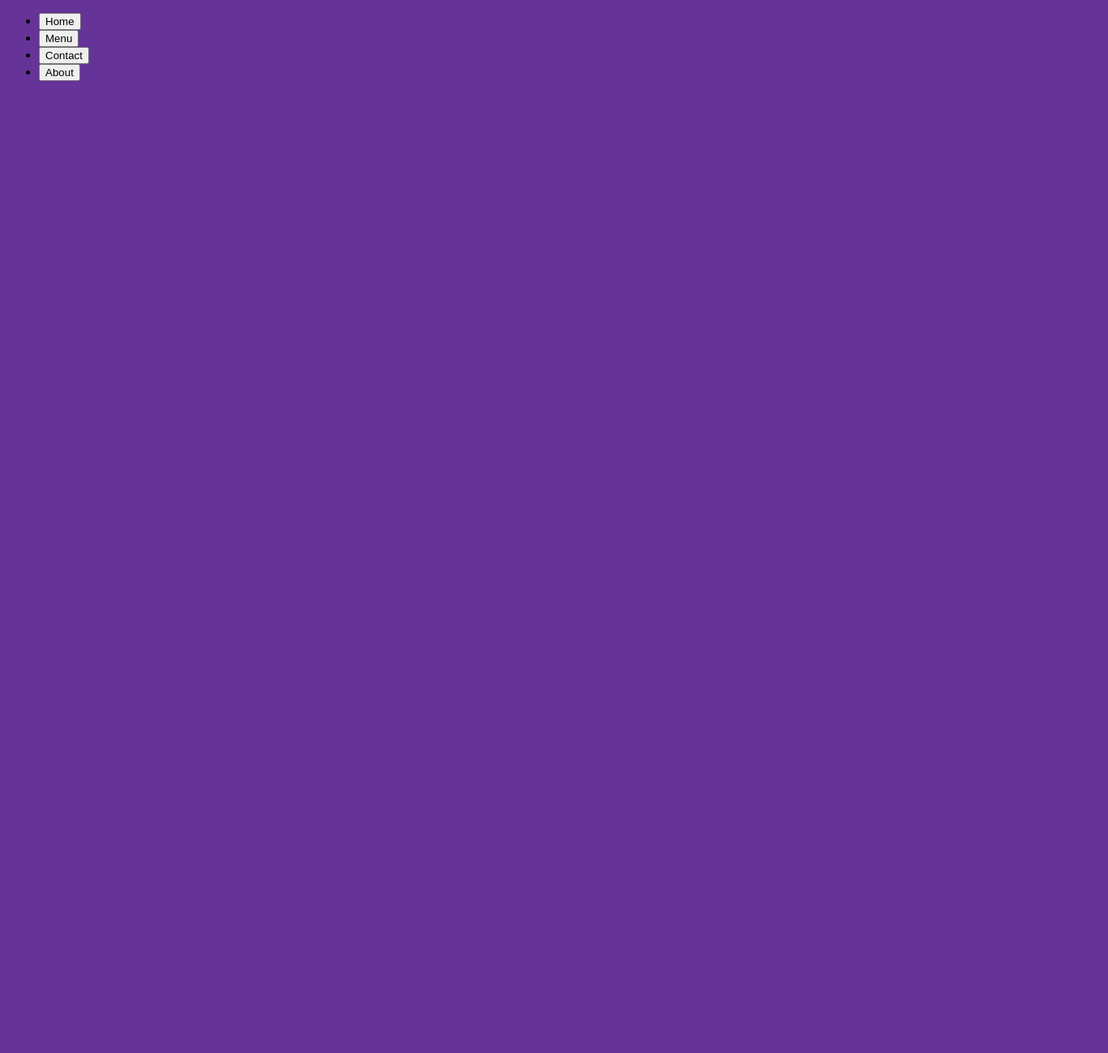
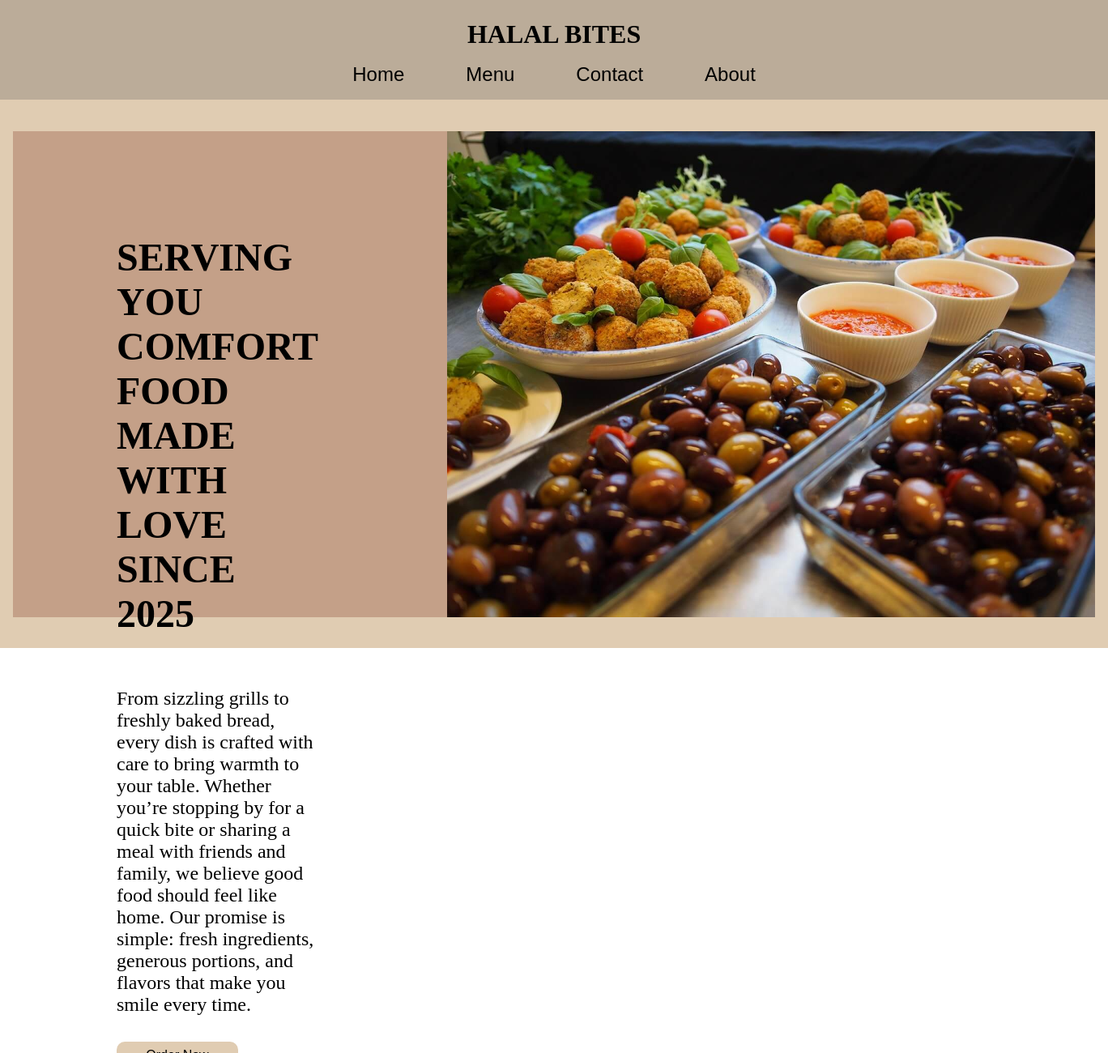
Before and after one commit to AbdulRhmanHS/restaurant-page, a website built with webpack: page src/template.html in a window 1280 px wide. Shown: the top 1300 px of the page at 81% size, 1368 px wide, since content can reach past the window. Before the commit the page ends 800 px from the top, so only its background shows below. Built offline with nearby package versions, Linux system fonts and the light colour scheme.

Commit message:
Add the first page contents to the HTML template and style it

```diff
--- a/src/styles.css
+++ b/src/styles.css
@@ -1,3 +1,98 @@
+:root {
+  --main-color: #e0ccb2;
+  --clr-2: #bbac99;
+  --clr-3: #c4a088;
+}
+
 html, body {
-  background-color: rebeccapurple;
+  min-height: 100vh;
+  margin: 0;
+  padding: 0;
+  display: grid;
+  grid-template-rows: auto 1fr;
 }
+
+header {
+  background-color: var(--clr-2);
+  text-align: center;
+  padding-top: 1.5rem;
+}
+
+ul {
+  list-style: none;
+  padding: 0;
+}
+
+nav ul {
+  display: flex;
+  gap: 4rem;
+  justify-content: center;
+}
+
+ul button {
+  background: none;
+  border: none;
+  cursor: pointer;
+  font-size: 24px;
+}
+
+h1 {
+  margin: 0;
+}
+
+p {
+  margin: 0;
+}
+
+#content {
+  display: flex;
+  align-items: center;
+  background-color: var(--main-color);
+  padding: 0 1rem;
+}
+
+.main-page {
+  display: flex;
+  gap: 2rem;
+  height: 75vh;
+  background-color: var(--clr-3);
+}
+
+.main-img {
+  height: 100%;
+  width: auto;
+}
+
+.main-text {
+  height: 100%;
+  margin: 8rem;
+  display: flex;
+  flex-direction: column;
+  gap: 2rem;
+}
+
+.main-title {
+  font-size: 3rem;
+}
+
+.separator {
+  height: 2px;
+  width: 100%;
+  background-color: rgba(0, 0, 0, 0.267);
+}
+
+.main-paragraph {
+  font-size: 1.5rem;
+}
+
+.main-btn {
+  padding: 0.5rem 1rem;
+  width: 150px;
+  height: 45px;
+  font-size: 1rem;
+  background: none;
+  background-color: var(--main-color);
+  border: none;
+  border-radius: 10px;
+  cursor: pointer;
+}
--- a/src/template.html
+++ b/src/template.html
@@ -8,6 +8,7 @@
 <body>
 
   <header>
+    <h1 class="header-title">HALAL BITES</h1>
     <nav>
       <ul>
         <li><button class="header-btn">Home</button></li>
@@ -18,7 +19,23 @@
     </nav>
   </header>
 
-  <div id="content"></div>
+  <div id="content">
+    <div class="main-page">
+      <article class="main-text">
+        <h1 class="main-title">SERVING YOU COMFORT FOOD MADE WITH LOVE SINCE 2025</h1>
+        <div class="separator"></div>
+        <p class="main-paragraph">
+          From sizzling grills to freshly baked bread, every dish is crafted with care
+          to bring warmth to your table. Whether you’re stopping by for a quick
+          bite or sharing a meal with friends and family, we believe good food
+          should feel like home. Our promise is simple: fresh ingredients, generous
+          portions, and flavors that make you smile every time.
+        </p>
+        <button class="main-btn">Order Now</button>
+      </article>
+      <img src="./main-img.jpg" alt="Falafel" class="main-img">
+    </div>
+  </div>
 
 </body>
 </html>
```
Also changed, not shown: src/main-img.jpg (added).
